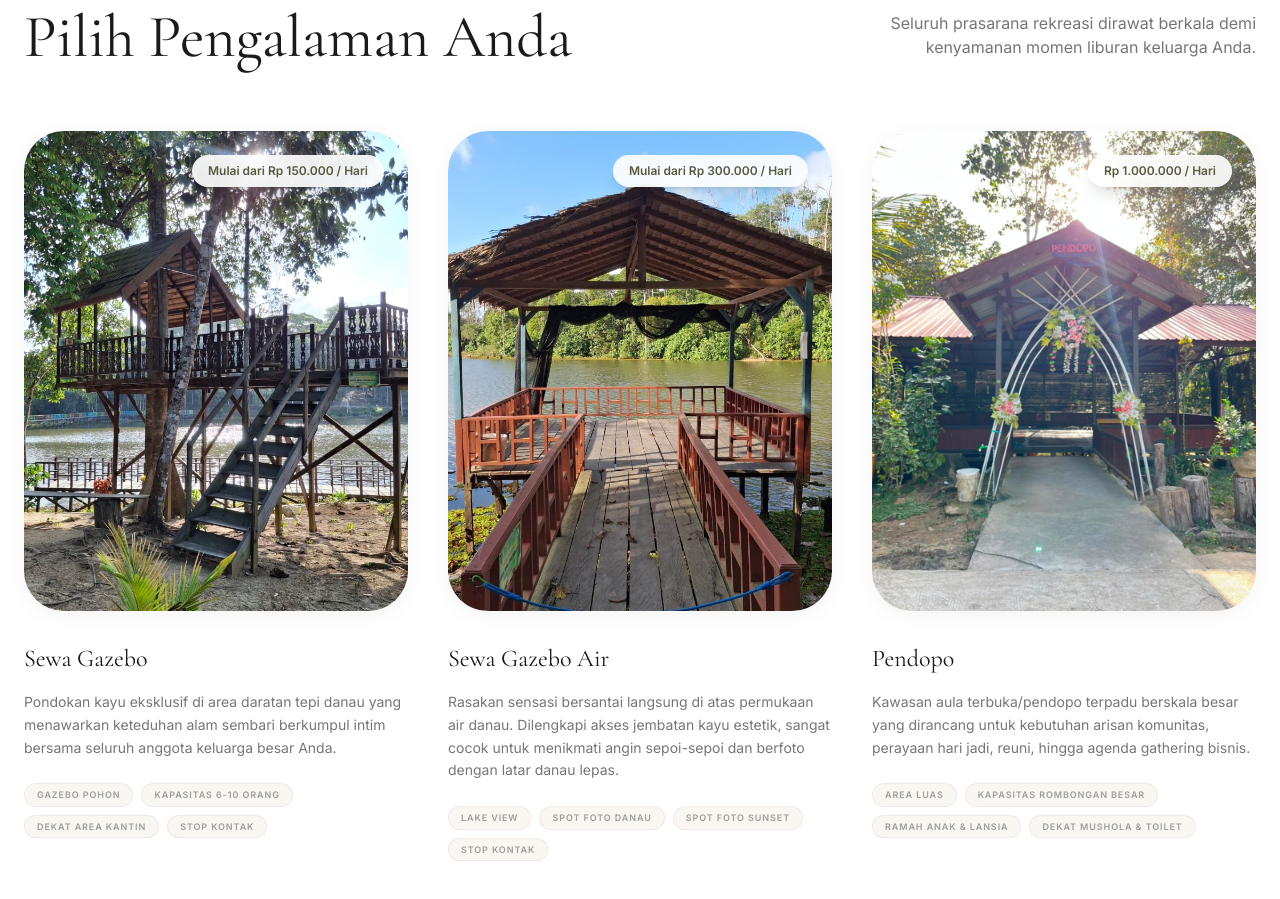
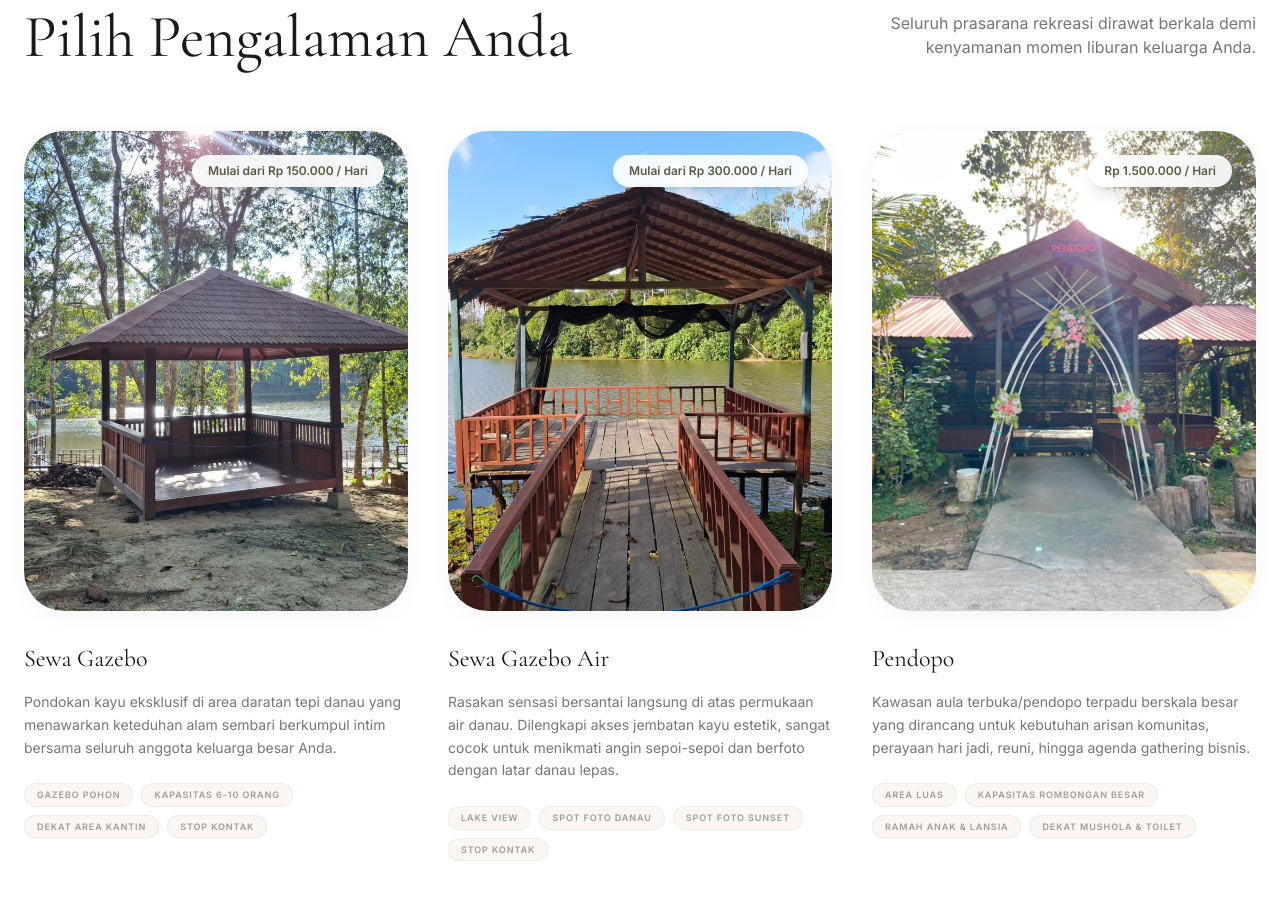
Before and after one commit to Meadowiee/wisata-tanjung-gading, a React (Vite) app: page / in a window 1280 px wide. Shown: the part 1940-2839 px from the top of the page. Built offline with nearby package versions, Linux system fonts and the light colour scheme.

Commit message:
Fix gazebo image and prices

```diff
--- a/src/App.tsx
+++ b/src/App.tsx
@@ -52,7 +52,7 @@ const RESORT_TYPES = [
     description: 'Pondokan kayu eksklusif di area daratan tepi danau yang menawarkan keteduhan alam sembari berkumpul intim bersama seluruh anggota keluarga besar Anda.',
     price: 'Mulai dari Rp 150.000 / Hari',
     features: ['Gazebo Pohon', 'Kapasitas 6-10 Orang', 'Dekat Area Kantin', 'Stop Kontak'],
-    image: '/images/resort_tinggi_2.jpeg'
+    image: '/images/gazebo-fin.jpeg'
   },
   {
     id: 'gazebo-air',
@@ -66,7 +66,7 @@ const RESORT_TYPES = [
     id: 'pendopo',
     title: 'Pendopo',
     description: 'Kawasan aula terbuka/pendopo terpadu berskala besar yang dirancang untuk kebutuhan arisan komunitas, perayaan hari jadi, reuni, hingga agenda gathering bisnis.',
-    price: 'Rp 1.000.000 / Hari',
+    price: 'Rp 1.500.000 / Hari',
     features: ['Area Luas', 'Kapasitas Rombongan Besar', 'Ramah Anak & Lansia', 'Dekat Mushola & Toilet'],
     image: '/images/pendopo.jpeg'
   }
```
Also changed, not shown: public/images/gazebo-fin.jpeg (added).
